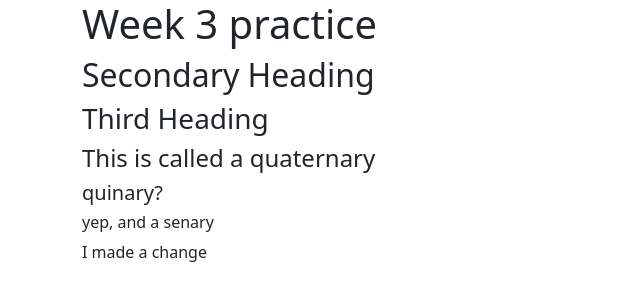
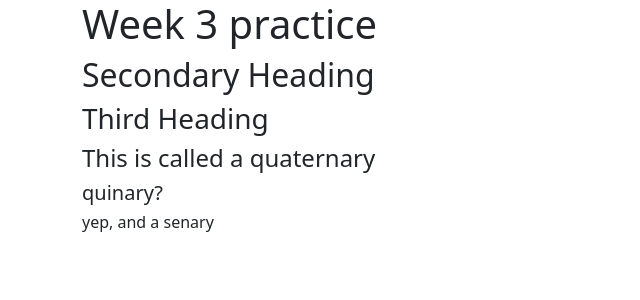
Before and after one commit to ravocean/donut, a plain HTML site: page index.html in a window 1280 px wide. Shown: the whole page, without its empty margins (0-640 px from the left). Drawn offline with nearby package versions, Linux system fonts and the light colour scheme.

Commit message:
Revert "added a paragraph to indext.html"
This reverts commit fcf09255abd0b7d77f84814243c864a011846b4d.

```diff
--- a/index.html
+++ b/index.html
@@ -21,8 +21,6 @@
     <h5>quinary?</h5>
     <h6>yep, and a senary</h6>
 
-    <p>I made a change</p>
-
 
 </div>
 <!-- Optional JavaScript; choose one of the two! -->
```
